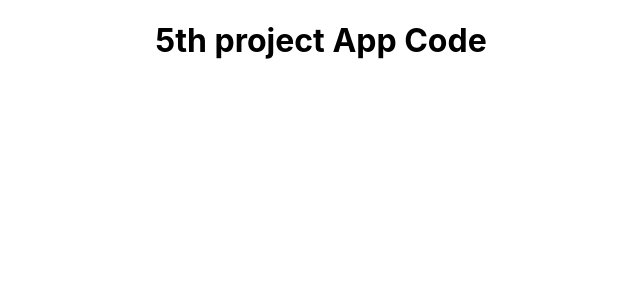
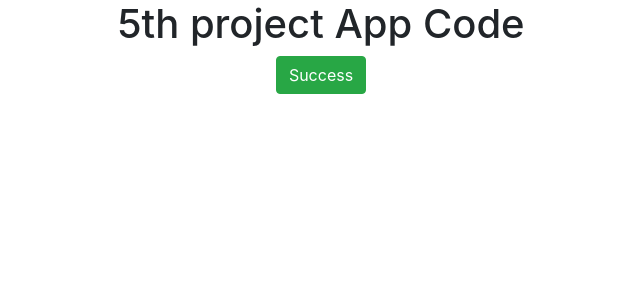
Before and after one commit to lukaszglowacz/react-ci-project, a React (Create React App) app: page / in a window 1280 px wide. Shown: the top 300 px of the page, without its empty margins (319-959 px from the left). Built offline with nearby package versions, Linux system fonts and the light colour scheme.

Commit message:
Added React Bootstrap Module and test it

```diff
--- a/package.json
+++ b/package.json
@@ -6,7 +6,9 @@
     "@testing-library/jest-dom": "^5.17.0",
     "@testing-library/react": "^13.4.0",
     "@testing-library/user-event": "^13.5.0",
+    "bootstrap": "^4.6.0",
     "react": "^18.2.0",
+    "react-bootstrap": "^2.10.1",
     "react-dom": "^18.2.0",
     "react-scripts": "5.0.1",
     "web-vitals": "^2.1.4"
--- a/public/index.html
+++ b/public/index.html
@@ -1,20 +1,18 @@
 <!DOCTYPE html>
 <html lang="en">
+
 <head>
   <meta charset="utf-8" />
   <link rel="icon" href="%PUBLIC_URL%/favicon.ico" />
   <meta name="viewport" content="width=device-width, initial-scale=1" />
   <meta name="theme-color" content="#000000" />
-    <meta
-      name="description"
-      content="Web site created using create-react-app"
-    />
+  <meta name="description" content="Web site created using create-react-app" />
   <link rel="apple-touch-icon" href="%PUBLIC_URL%/logo192.png" />
   <!--
       manifest.json provides metadata used when your web app is installed on a
       user's mobile device or desktop. See https://developers.google.com/web/fundamentals/web-app-manifest/
     -->
-    <link rel="manifest" href="%PUBLIC_URL%/manifest.json" />
+  <link rel="manifest" href="%PUBLIC_URL%/manifest.json" crossorigin="use-credentials" />
   <!--
       Notice the use of %PUBLIC_URL% in the tags above.
       It will be replaced with the URL of the `public` folder during the build.
@@ -24,8 +22,11 @@
       work correctly both with client-side routing and a non-root public URL.
       Learn how to configure a non-root public URL by running `npm run build`.
     -->
-    <title>React App</title>
+  <link rel="stylesheet" href="https://cdn.jsdelivr.net/npm/bootstrap@4.6.0/dist/css/bootstrap.min.css"
+    integrity="sha384-B0vP5xmATw1+K9KRQjQERJvTumQW0nPEzvF6L/Z6nronJ3oUOFUFpCjEUQouq2+l" crossorigin="anonymous" />
+  <title>5th Project App</title>
 </head>
+
 <body>
   <noscript>You need to enable JavaScript to run this app.</noscript>
   <div id="root"></div>
@@ -40,4 +41,5 @@
       To create a production bundle, use `npm run build` or `yarn build`.
     -->
 </body>
+
 </html>
--- a/src/App.js
+++ b/src/App.js
@@ -1,9 +1,11 @@
+import Button from 'react-bootstrap/Button';
 import './App.css';
 
 function App() {
   return (
     <div className="App">
       <h1>5th project App Code</h1>
+      <Button variant="success">Success</Button>
     </div>
   );
 }
```
Also changed, not shown: 1 other file (tests, documents, lock files or other folders). Lines whose indentation alone changed are shown as unchanged.
